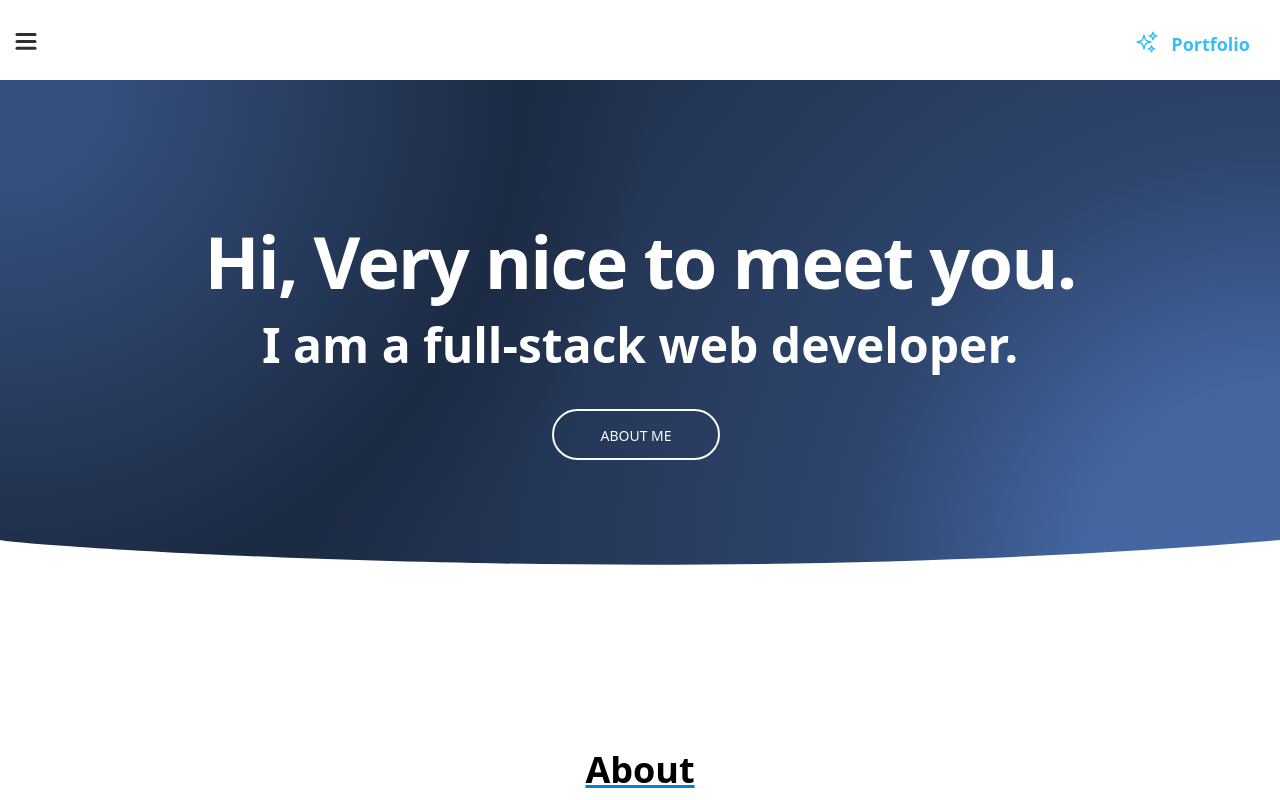
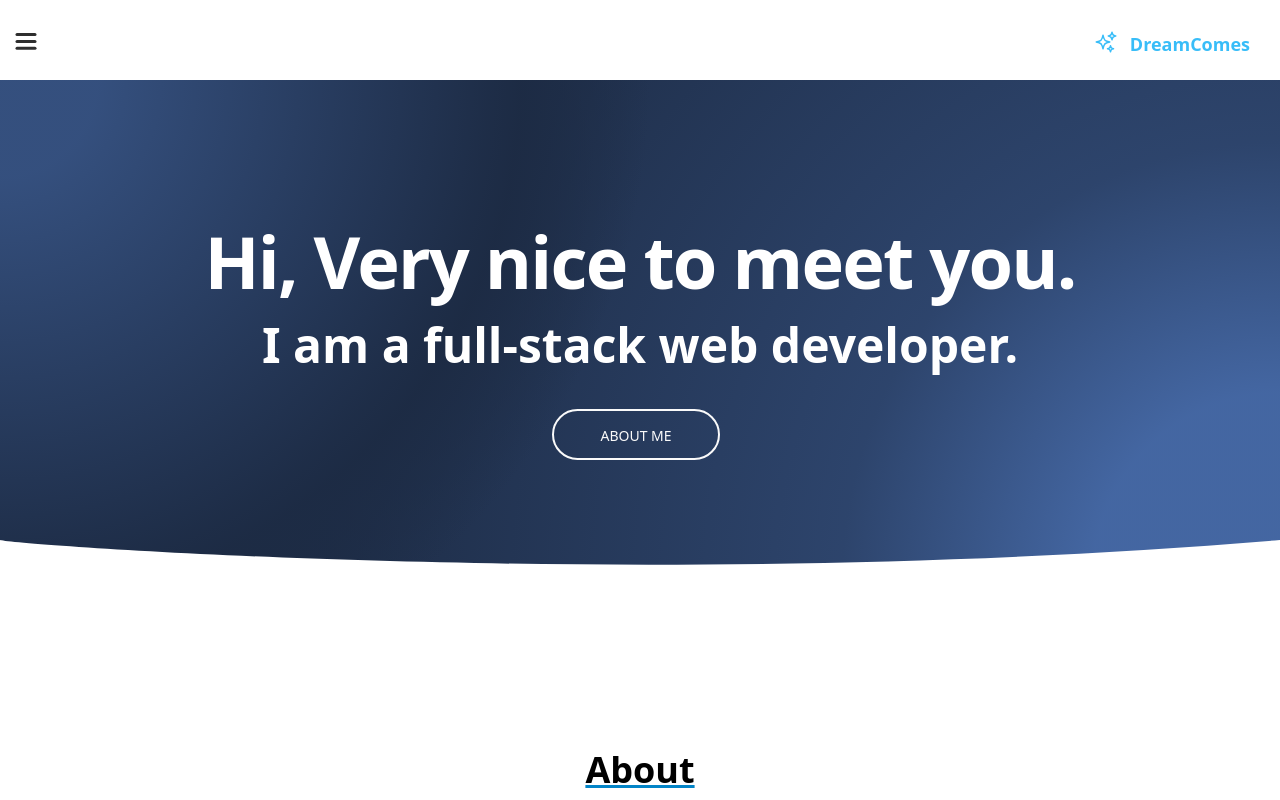
Before and after one commit to DreamComes0109/portfolio, a React (Create React App) app: page / in a window 1280 px wide. Shown: the top 800 px of the page. Built offline with nearby package versions, Linux system fonts and the light colour scheme.

Commit message:
rename the title & logo

```diff
--- a/public/index.html
+++ b/public/index.html
@@ -2,7 +2,7 @@
 <html lang="en">
   <head>
     <meta charset="utf-8" />
-    <link rel="icon" href="%PUBLIC_URL%/favicon.ico" />
+    <link rel="icon" href="%PUBLIC_URL%/icon.png" />
     <meta name="viewport" content="width=device-width, initial-scale=1" />
     <meta name="theme-color" content="#000000" />
     <meta
@@ -24,7 +24,7 @@
       work correctly both with client-side routing and a non-root public URL.
       Learn how to configure a non-root public URL by running `npm run build`.
     -->
-    <title>React App</title>
+    <title>Dreamcomes's Portfolio</title>
   </head>
   <body>
     <noscript>You need to enable JavaScript to run this app.</noscript>
--- a/src/components/layout/header/Header.tsx
+++ b/src/components/layout/header/Header.tsx
@@ -50,7 +50,7 @@ const Header = () => {
           />
         </svg>
         <p className="text-lg font-semibold font-sans hover:font-serif">
-          Portfolio
+          DreamComes
         </p>
       </a>
       <motion.nav
```
Also changed, not shown: public/icon.png (added), 1 other file (tests, documents, lock files or other folders).
